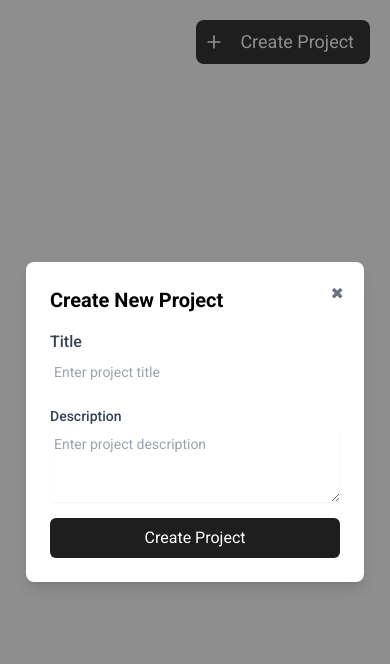
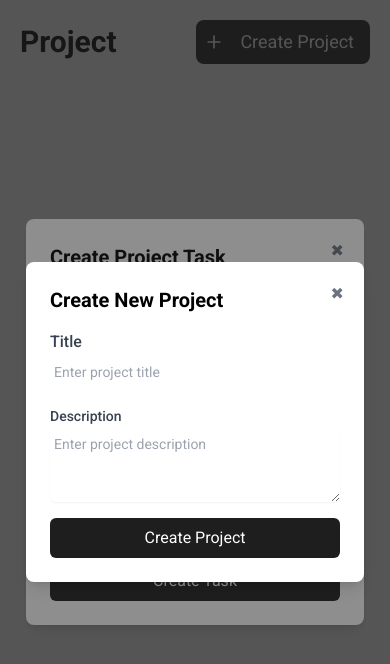
Before and after one commit to AliArif5781/kanbam-drag-formkit, a React (Vite) app: page / in a window 390 px wide. Both pictures are taken after a click on the button "Create Project". Shown: the top 664 px of the page. Built offline with nearby package versions, Linux system fonts and the light colour scheme.

Commit message:
Update Navbar.tsx

```diff
--- a/src/components/common/Navbar.tsx
+++ b/src/components/common/Navbar.tsx
@@ -1,23 +1,183 @@
 import { Plus } from "lucide-react";
 import { useDispatch } from "react-redux";
 import { setDialog } from "../../features/DialogSlice";
-import { Link } from "react-router";
+import { Link, useLocation, useParams } from "react-router";
+import { useEffect, useState } from "react";
+import {
+  addTask,
+  setDescription,
+  setPriority,
+  setTitle,
+  TaskStatus,
+} from "../../features/TaskSlice";
+import { useSelector } from "react-redux";
+import { RootState } from "../../app/store";
+import { selectedProject } from "../../features/ProjectValueSlice";
+
 const Navbar = () => {
+  const { id } = useParams();
+
+  const [errorTitle, setErrorTitle] = useState<string>("");
+  const [errorDescription, setErrorDescription] = useState<string>("");
   const dispatch = useDispatch();
+  const location = useLocation();
+
+  const isOnProjectTaskPage = location.pathname.startsWith("/project");
+  const text = useSelector((state: RootState) => state.dialog.value);
+
+  const taskTitleValue = useSelector((state: RootState) => state.task.title);
+  const taskDescriptionValue = useSelector(
+    (state: RootState) => state.task.description
+  );
+  const priorityValue = useSelector((state: RootState) => state.task.priority);
+  const tasks = useSelector((state: RootState) => state.task.tasks);
+
+  useEffect(() => {
+    const storedProjects = localStorage.getItem("selectedProject");
+    if (storedProjects) {
+      const parsedProject = JSON.parse(storedProjects);
+      if (parsedProject.id === id) {
+        dispatch(selectedProject(parsedProject));
+      }
+    }
+  }, [id, dispatch]);
 
   const handleToggle = () => {
     dispatch(setDialog(true));
   };
+  const handleClose = () => {
+    dispatch(setDialog(false));
+  };
 
+  const handlePriorityChange = (e: React.ChangeEvent<HTMLSelectElement>) => {
+    dispatch(setPriority(e.target.value as TaskStatus));
+  };
+
+  const handleTextSubmit = (e: React.FormEvent<HTMLFormElement>) => {
+    e.preventDefault();
+
+    let valid = true;
+    if (taskTitleValue.trim().length === 0) {
+      setErrorTitle("Title is required!");
+      valid = false;
+    } else {
+      setErrorTitle("");
+    }
+
+    if (taskDescriptionValue.trim().length === 0) {
+      setErrorDescription("Description is required!");
+      valid = false;
+    } else {
+      setErrorDescription("");
+    }
+
+    if (valid) {
+      const newTask = {
+        title: taskTitleValue,
+        description: taskDescriptionValue,
+        priority: priorityValue,
+        iD: id || Date.now().toString(),
+        newID: Math.floor(Math.random() * 9000 + 1000),
+      };
+      console.log(newTask.newID, "newTask.iD");
+
+      dispatch(addTask(newTask));
+      const updatedTasks = [...tasks, newTask];
+
+      localStorage.setItem("task", JSON.stringify(updatedTasks));
+
+      dispatch(setDialog(false));
+      dispatch(setTitle(""));
+      dispatch(setDescription(""));
+      dispatch(setPriority("Normal"));
+    }
+  };
   return (
     <>
+      {text && (
+        <div className="main-dialog-section">
+          <div className="dialog-section">
+            <button className="cross-icon" onClick={handleClose}>
+              ✖
+            </button>
+            <h3 className="text-heading">Create Project Task</h3>
+            <form className="form-section" onSubmit={handleTextSubmit}>
+              <div>
+                <label
+                  htmlFor="projectTask-title"
+                  className="block font-medium text-gray-700"
+                >
+                  Title
+                </label>
+                <input
+                  id="projectTask-title"
+                  name="projectTask-title"
+                  type="text"
+                  className="title-input"
+                  placeholder="Enter projectTask title"
+                  value={taskTitleValue}
+                  onChange={(e) => dispatch(setTitle(e.target.value))}
+                />
+                {errorTitle && (
+                  <span className="text-red-500">{errorTitle}</span>
+                )}
+              </div>
+              <div>
+                <label
+                  htmlFor="projectTask-description"
+                  className="block text-sm font-medium text-gray-700"
+                >
+                  Description
+                </label>
+                <textarea
+                  id="projectTask-description"
+                  name="projectTask-description"
+                  rows={3}
+                  className="title-description"
+                  placeholder="Enter projectTask description"
+                  value={taskDescriptionValue}
+                  onChange={(e) => dispatch(setDescription(e.target.value))}
+                ></textarea>
+                {errorDescription && (
+                  <span className="text-red-500">{errorDescription}</span>
+                )}
+              </div>
+              {/* Priority Dropdown */}
+              <div>
+                <label
+                  htmlFor="projectTask-priority"
+                  className="block font-medium text-gray-700"
+                >
+                  Priority
+                </label>
+                <select
+                  id="projectTask-priority"
+                  name="projectTask-priority"
+                  className="py-[13px] px-5 text-sm text-black rounded-lg border border-gray-300 focus:outline-none focus:ring-2 focus:ring-gray-300 w-full"
+                  value={priorityValue}
+                  onChange={handlePriorityChange}
+                >
+                  <option value="Normal">Normal</option>
+                  <option value="Medium">Medium</option>
+                  <option value="High">High</option>
+                </select>
+              </div>
+              <button type="submit" className="btn">
+                Create Task
+              </button>
+            </form>
+          </div>
+        </div>
+      )}
+
       <div className="relative">
         {/* Navbar Header */}
         <div className="navbar-header cursor-pointer">
           <Link to={"/"} className="flex justify-center items-center gap-5">
             {/* <Menu className="h-6 w-6" onClick={toggleLeftSection} /> */}
-            <h2 className="text-3xl font-bold hidden sm:flex">Project</h2>
+            <h2 className="text-3xl font-bold">Project</h2>
           </Link>
+          {!isOnProjectTaskPage ? (
             <div className="button-section">
               <button className="create-button flex items-center  text-white px-4 py-2 rounded-lg">
                 <Plus className="plus-icon mr-2" />
@@ -26,6 +186,15 @@ const Navbar = () => {
                 </span>
               </button>
             </div>
+          ) : (
+            <button
+              type="submit"
+              className="btn bg-black-200 p-2 text-white rounded-lg"
+              onClick={handleToggle}
+            >
+              Create Task
+            </button>
+          )}
         </div>
       </div>
     </>
```
Lines whose indentation alone changed are shown as unchanged.
